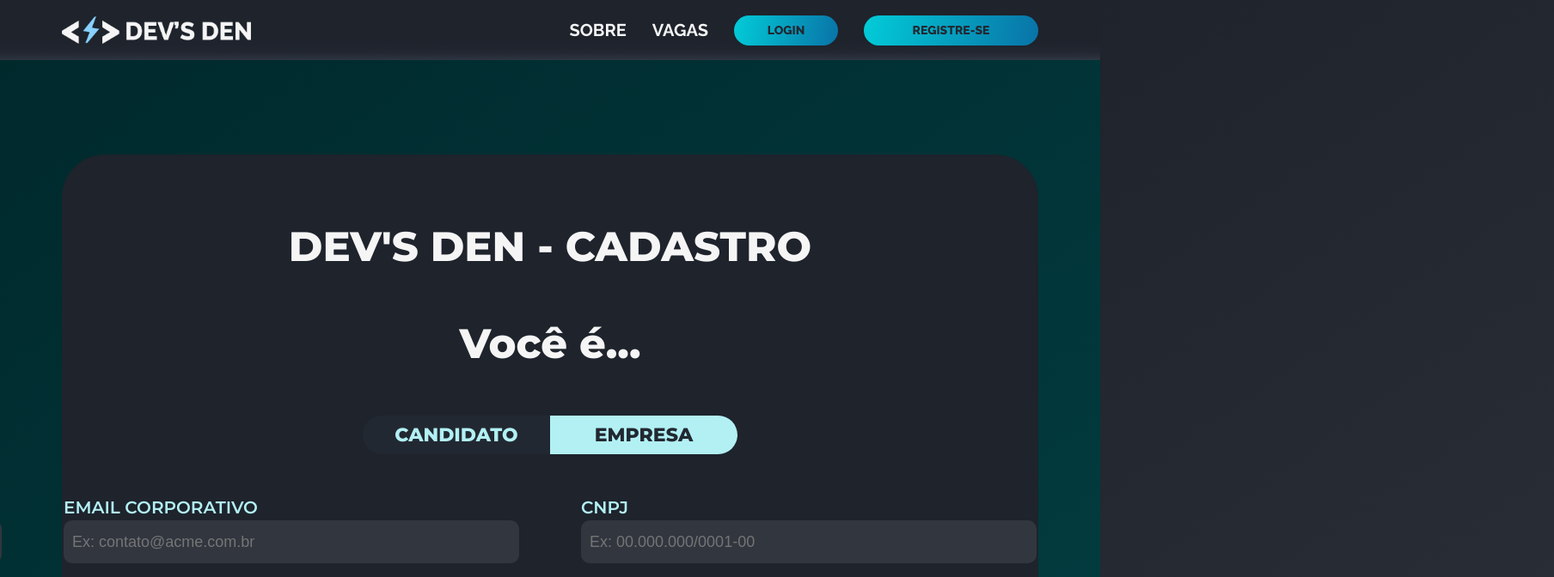
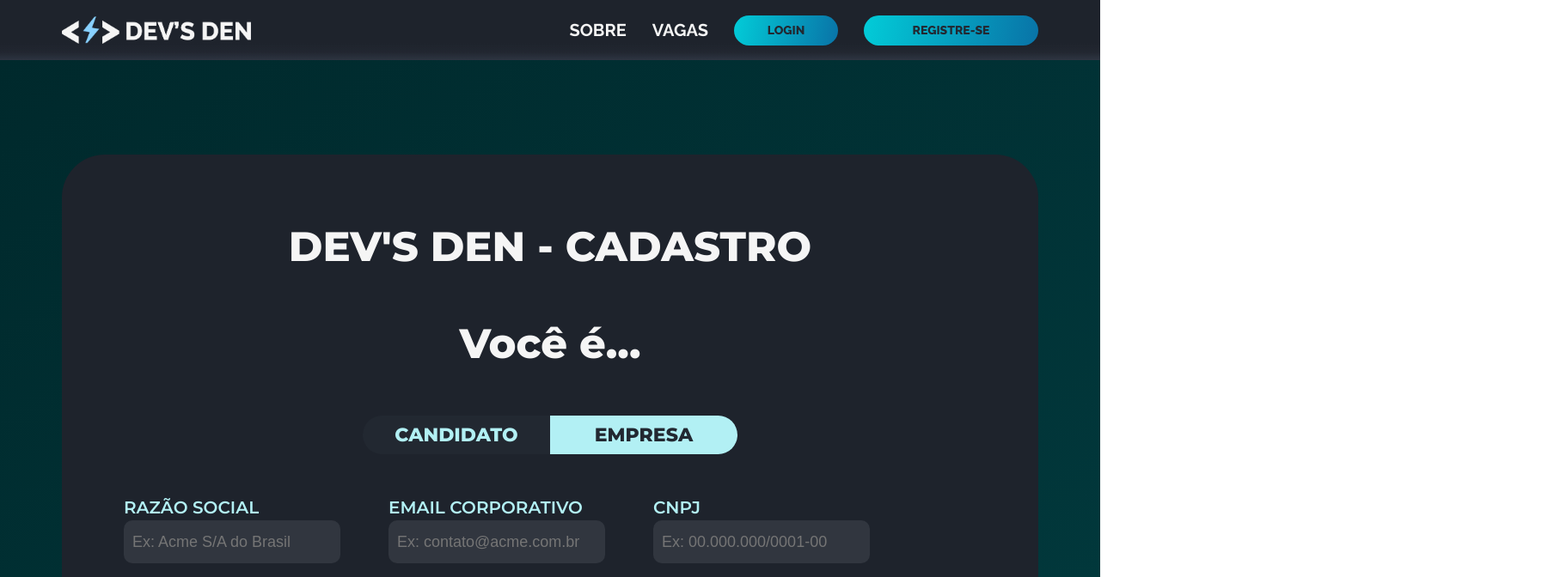
Before and after one commit to odavibatista/devs-den, a Next.js app: page /register in a window 1280 px wide. Both pictures are taken after a click on the element "EMPRESA". Shown: the top 672 px of the page at 86% size, 1808 px wide, since content can reach past the window. Built offline with nearby package versions, Linux system fonts and the light colour scheme; no server answers.

Commit message:
feat: refactored code to reduce the use of scss files

```diff
--- a/src/presentation/components/input/styles.module.scss
+++ b/src/presentation/components/input/styles.module.scss
@@ -26,10 +26,5 @@
     height: 50px;
     padding: 10px;
     outline: none;
-    width: 305px;
-
-    @media  (max-width: 1440px) {
-        height: 50px;
-        width: 530px;
-    }
+    width: inherit;
 }
--- a/src/presentation/components/register/candidate-register/index.tsx
+++ b/src/presentation/components/register/candidate-register/index.tsx
@@ -1,7 +1,7 @@
 'use client'
 
 import Button from "@/presentation/components/button";
-import styles from './styles.module.scss'
+import styles from '../styles.module.scss'
 import Input from "@/presentation/components/input"
 
 import { zodResolver } from "@hookform/resolvers/zod";
@@ -58,7 +58,7 @@ export default function CandidateRegister({listOfUFs}: {listOfUFs: {name: string
         })()
       })
   return (
-      <form className={styles.register_candidate_form} onSubmit={handleSubmit(onSubmit)}>
+      <form className={styles.register_form} onSubmit={handleSubmit(onSubmit)}>
         <div className={styles.form_rows}>
           <Input text="Nome Completo" uppercase forName="name" type="text" register={register} name="name" maxLength={60} placeholder="Ex: João da Silva" />
 
@@ -87,7 +87,9 @@ export default function CandidateRegister({listOfUFs}: {listOfUFs: {name: string
           <Input forName="confirm_password" text="Confirmar Senha" uppercase type="password" register={register} name="confirm_password" maxLength={100} placeholder="" />
         </div>
 
-        <Button size="large" text="REGISTRAR" type="submit" />
+        <div className={styles.button_div}>
+          <Button size="large" text="REGISTRAR" type="submit" />
+        </div>
       </form>
   );
 }
--- a/src/presentation/components/register/company-register/index.tsx
+++ b/src/presentation/components/register/company-register/index.tsx
@@ -1,7 +1,7 @@
 'use client'
 
 import Button from "@/presentation/components/button";
-import styles from './styles.module.scss'
+import styles from '../styles.module.scss'
 import Input from "@/presentation/components/input"
 
 import { zodResolver } from "@hookform/resolvers/zod";
@@ -51,7 +51,6 @@ export default function CompanyRegister({listOfUFs}: {listOfUFs: {name: string,
 
       useEffect(() => {
         (async () => {
-            console.log(registerCompanyData)
             if (registerCompanyData !== undefined) {
               try {
                 const registerCompany = await companyRegister({
@@ -91,7 +90,7 @@ export default function CompanyRegister({listOfUFs}: {listOfUFs: {name: string,
       })
 
   return (
-      <form className={styles.register_company_form} onSubmit={handleSubmit(onSubmit)}>
+      <form className={styles.register_form} onSubmit={handleSubmit(onSubmit)}>
         <div className={styles.form_rows}>
           <Input text="Razão Social" uppercase forName="company_name" type="text" register={register} name="company_name" maxLength={60} placeholder="Ex: Acme S/A do Brasil" />
 
@@ -120,7 +119,9 @@ export default function CompanyRegister({listOfUFs}: {listOfUFs: {name: string,
           <Input forName="confirm_password" text="Confirmar Senha" uppercase type="password" register={register} name="confirm_password" maxLength={100} placeholder="" />
         </div>
 
-        <Button size="large" text="REGISTRAR" type="submit" />
+        <div className={styles.button_div}>
+          <Button size="large" text="REGISTRAR" type="submit" />
+        </div>
       </form>
   );
 }
--- a/src/presentation/components/register/company-register/styles.module.scss
+++ /dev/null
@@ -1,15 +0,0 @@
-@import '@/app/globals.scss';
-
-.register_company_form  {
-    align-items: center;
-    display: flex;
-    flex-direction: column;
-    gap: 30px;
-}
-
-.form_rows  {
-    display: flex;
-    flex-direction: row;
-    gap: 72px;
-    width: 100%;
-}
--- a/src/presentation/components/register/candidate-register/styles.module.scss
+++ b/src/presentation/components/register/styles.module.scss
@@ -1,15 +1,20 @@
 @import '@/app/globals.scss';
 
-.register_candidate_form  {
+.register_form  {
     align-items: center;
     display: flex;
     flex-direction: column;
-    gap: 30px;
+    gap: 56px;
 }
 
 .form_rows  {
     display: flex;
     flex-direction: row;
-    gap: 72px;
+    flex-wrap: wrap;
+    gap: 56px;
     width: 100%;
 }
+
+.button_div {
+    margin-top: 40px;
+}
--- a/src/presentation/components/select/styles.module.scss
+++ b/src/presentation/components/select/styles.module.scss
@@ -26,9 +26,4 @@
     height: 50px;
     padding: 10px;
     outline: none;
-
-    @media  (max-width: 1440px) {
-        height: 50px;
-        width: 530px;
-    }
 }
```
